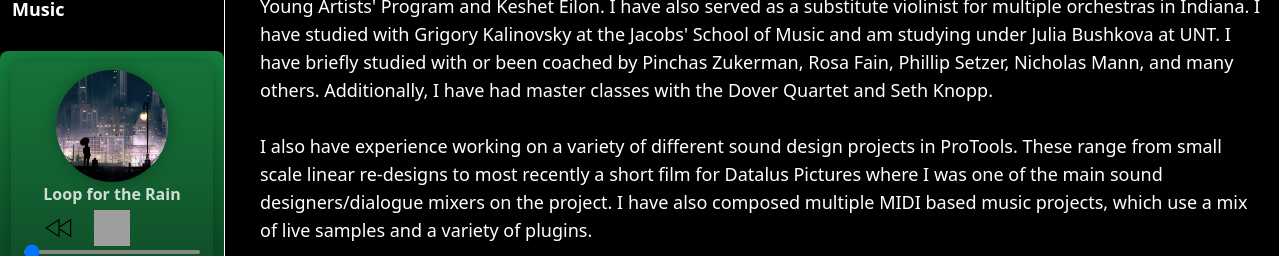
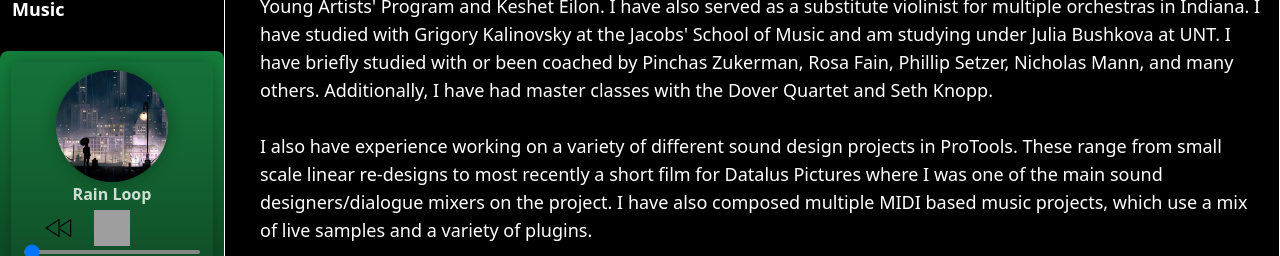
Before and after one commit to Vnovnick/personal-site, a React (Create React App) app: page / in a window 1280 px wide. Shown: the part 285-541 px from the top of the page. Built offline with nearby package versions, Linux system fonts and the light colour scheme; grey boxes are pictures that could not be loaded.

Commit message:
change calm loop title

```diff
--- a/src/Components/Sidebar/Sidebar.tsx
+++ b/src/Components/Sidebar/Sidebar.tsx
@@ -82,7 +82,7 @@ export default function Sidebar() {
         <p className="text-white pl-3 text-lg font-bold mb-5">Music</p>
         <div className="py-2 w-full overflow-auto flex flex-col gap-2">
           <AudioPlayer
-            title="Loop for the Rain"
+            title="Rain Loop"
             audioSrc={calmLoop}
             image={calmLoopArt}
           />
```
